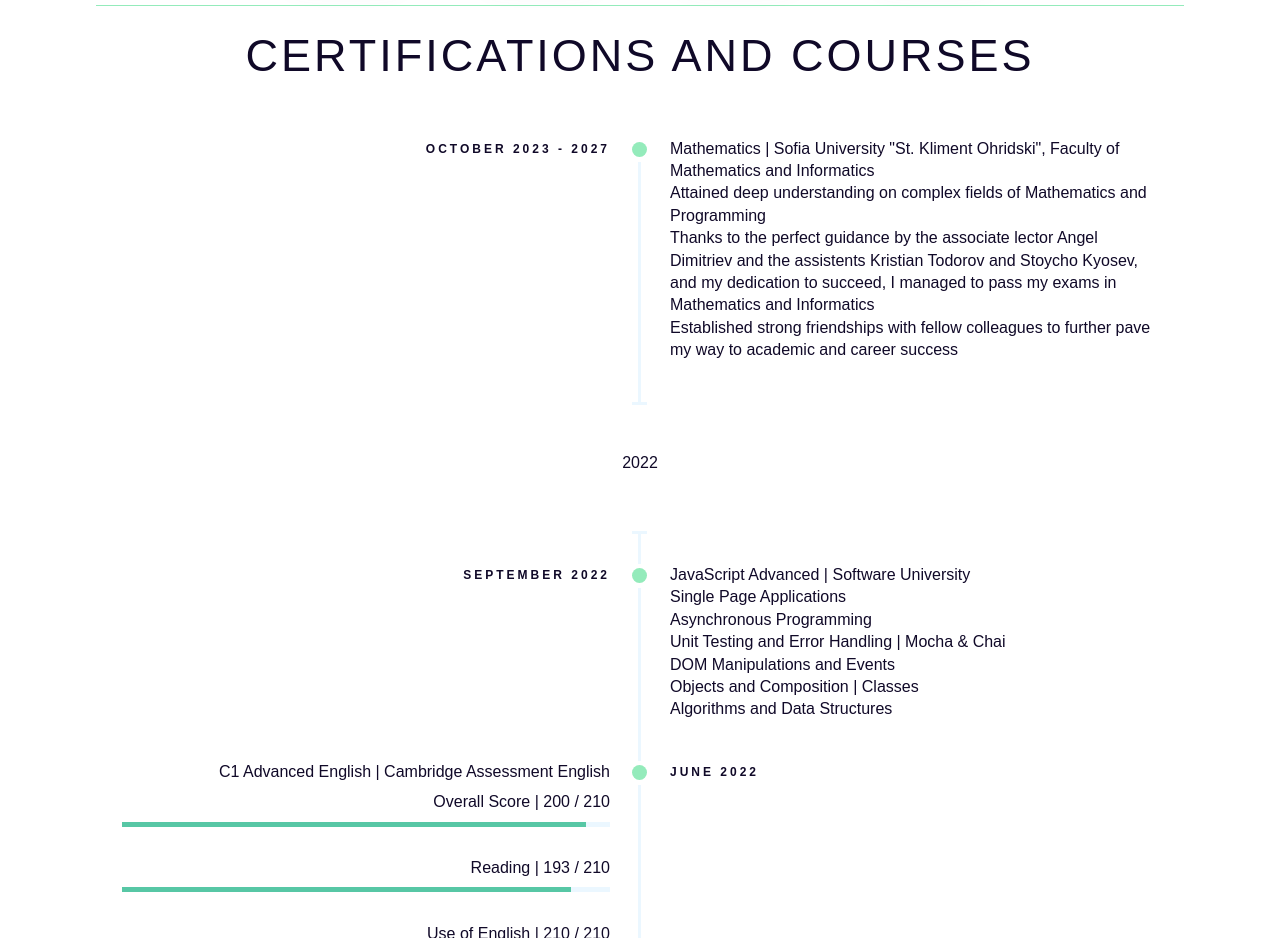
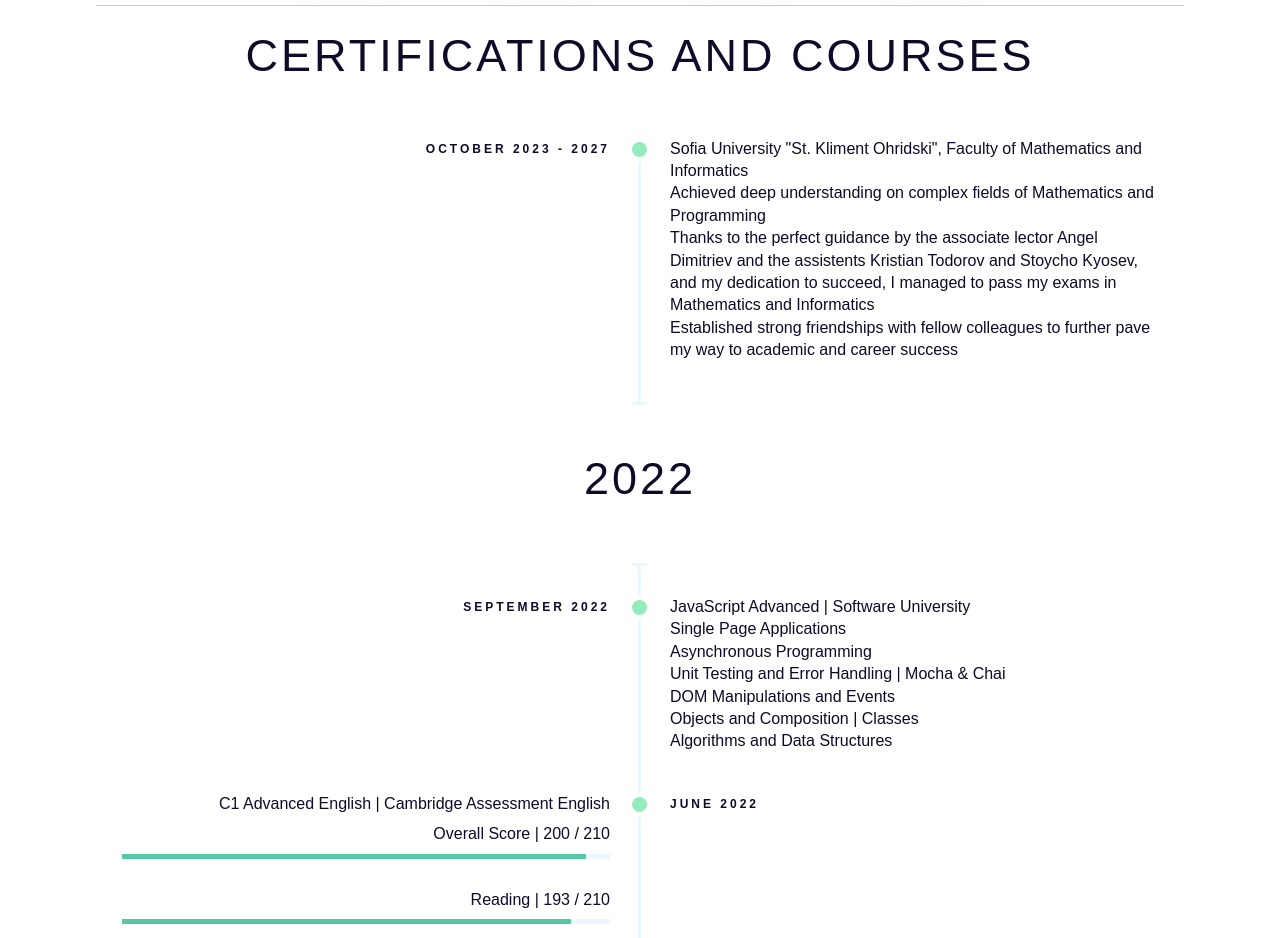
Before and after one commit to Deirror/aangelov-portfolio, a Next.js app: page / in a window 1280 px wide. Shown: the part 1540-2478 px from the top of the page. Built offline with nearby package versions, Linux system fonts and the light colour scheme.

Commit message:
check h3

```diff
--- a/components/Certification.tsx
+++ b/components/Certification.tsx
@@ -47,9 +47,9 @@
                         </div>
                         <div className="timeline-marker"></div>
                         <div className="timeline-content">
-                            <h3 className="timeline-title">Mathematics | Sofia University &quot;St. Kliment Ohridski&quot;, Faculty of Mathematics and Informatics</h3>
+                            <h3 className="timeline-title">Sofia University &quot;St. Kliment Ohridski&quot;, Faculty of Mathematics and Informatics</h3>
                             <div>
-                                Attained deep understanding on complex fields
+                                Achieved  deep understanding on complex fields
                                 of Mathematics and Programming<br />
                                 Thanks to the perfect guidance by the
                                 associate lector Angel Dimitriev and the assistents
@@ -65,7 +65,7 @@
                         <div className="timeline-info"></div>
                         <div className="timeline-marker"></div>
                         <div className="timeline-content">
-                            <h2 className="timeline-title">2022</h2>
+                            <h2 className={styles.title}>2022</h2>
                         </div>
                     </li>
                     <li className="timeline-item">
```
